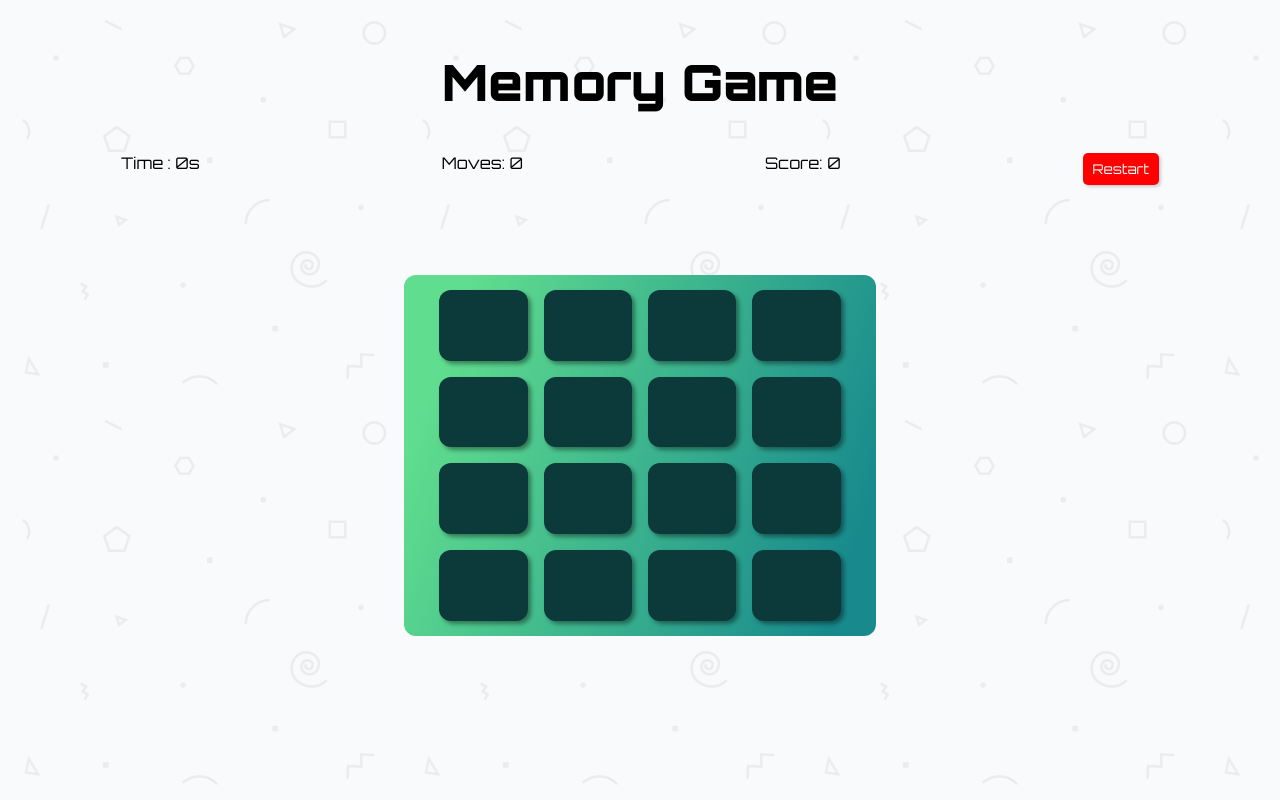
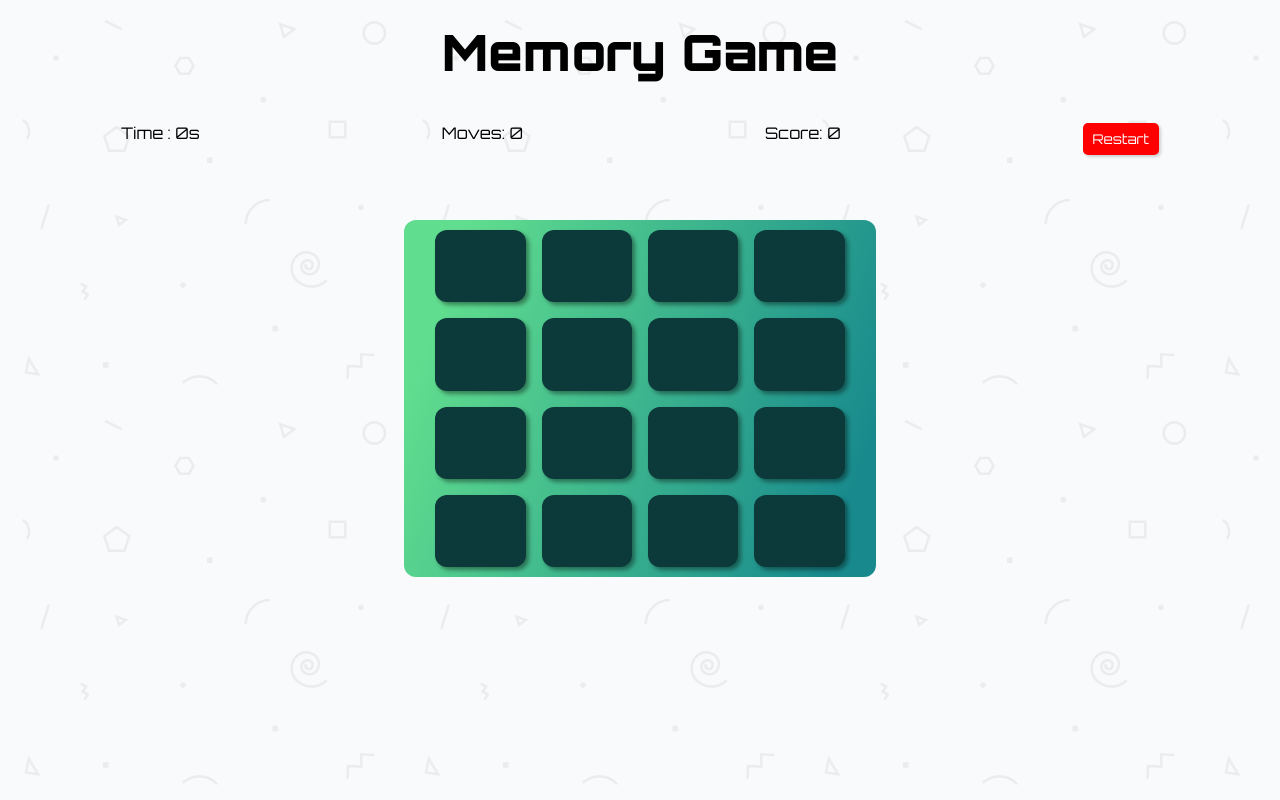
Before and after one commit to AmitkumarMishra-code/Memory-Game, a React (Create React App) app: page / in a window 1280 px wide. Built offline with nearby package versions, Linux system fonts and the light colour scheme.

Commit message:
css changes

```diff
--- a/src/styles.css
+++ b/src/styles.css
@@ -30,7 +30,7 @@ img {
     align-items: center;
     flex-direction: column;
     gap: 40px;
-    margin-top: 50px;
+    margin-top: 20px;
 }
 
 .score-bar {
@@ -43,7 +43,7 @@ img {
 .display-area {
     display: flex;
     width: 100%;
-    padding: 50px;
+    padding: 25px 50px;
     justify-content: center;
     align-items: center;
 }
@@ -55,7 +55,7 @@ img {
     flex-wrap: wrap;
     justify-content: center;
     align-items: center;
-    padding: 15px;
+    padding: 10px;
     border-radius: 12px;
     background-image: linear-gradient( 109.6deg, rgba(96, 221, 142, 1) 11.2%, rgba(24, 138, 141, 1) 91.1%);
     gap: 1rem;
```
